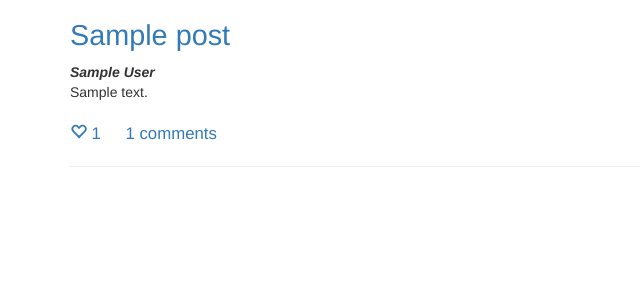
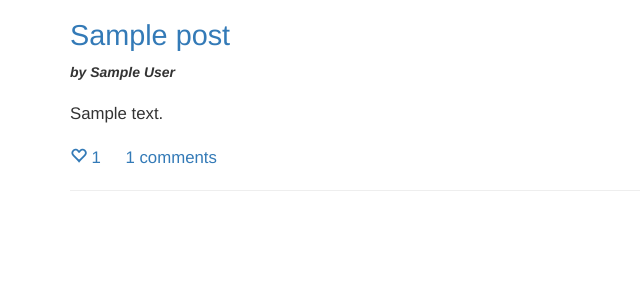
Before and after one commit to msurmenok/multi-user-blog, a Python web app: template templates/main.html in a window 1280 px wide. Shown: the part 254-554 px from the top of the page, without its empty margins (0-640 px from the left). Run offline with Jinja, Linux system fonts and the light colour scheme; the template is opened without the code that fills it: most values are stand-ins (such as "Sample title", 1, 10 or a date in 2020); some libraries are stand-ins or nearby versions.

Commit message:
added some margins

```diff
--- a/static/styles.css
+++ b/static/styles.css
@@ -1,6 +1,10 @@
 /* FONTS */
 
 a {
+    font-size: 1.2em;
+}
+
+p {
     font-size: 1.2em;
 }
 
@@ -33,3 +37,7 @@ ul, .social {
 ul {
     padding: 0;
 }
+
+.author {
+    margin-bottom: 20px;
+}
--- a/templates/main.html
+++ b/templates/main.html
@@ -4,7 +4,9 @@
     {% for entry in posts %}
         <div>
             <h3><a href="/{{ entry.post_id }}">{{ entry.post.title }}</a></h3>
-            <em class="nickname">{{ entry.author }}</em>
+            <div class="author">
+                <em><strong>by {{ entry.author }}</strong></em>
+            </div>
             <p>{{ entry.post.content | safe }}</p>
             <div class="social">
                 <a href="/like?post_id={{ entry.post_id }}&source=">
--- a/templates/view_post.html
+++ b/templates/view_post.html
@@ -4,7 +4,9 @@
 
 
 	<h2>{{ post.title }}</h2>
-	<em>by {{ author }}</em>
+	<div class="author">
+		<em><strong>by {{ author }}</strong></em>
+	</div>
 	<p>{{ post.content | safe }}</p>
 	<div class="social">
 		<a href="/like?post_id={{ post_id }}&source={{ post_id }}">
```
